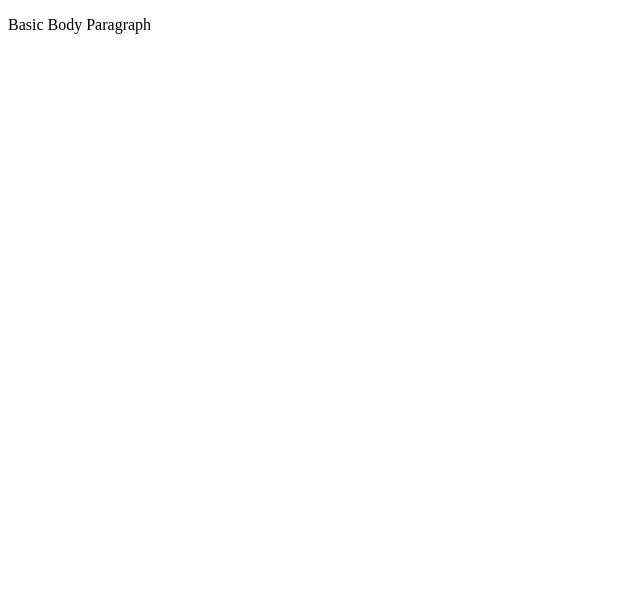
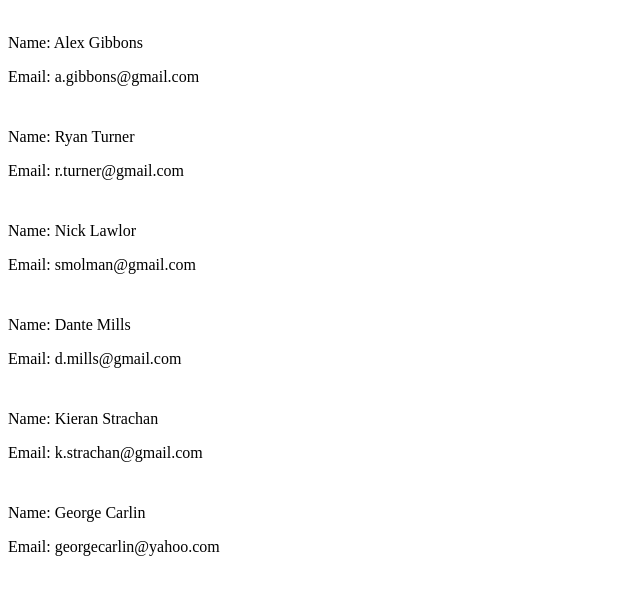
Before and after one commit to JadeManrique/web_example, a plain HTML site: page index.html in a window 1280 px wide. Shown: the whole page, without its empty margins (0-640 px from the left). Drawn offline with Linux system fonts and the light colour scheme.

Commit message:
saved more files

```diff
--- a/css/styles.css
+++ b/css/styles.css
@@ -0,0 +1,3 @@
+div {
+  padding-top: 10px;
+}
--- a/index.html
+++ b/index.html
@@ -11,11 +11,10 @@
 
   <link rel="icon" href="img/globe.png">
   <link rel="stylesheet" href="css/styles.css?v=1.0">
-  <script src="scripts/scripts.js"></script>
 </head>
 
-<body>
-  <p> Basic Body Paragraph </p>
+<body id="text">
+  <script src="scripts/scripts.js"></script>
 </body>
 
 </html>
--- a/scripts/scripts.js
+++ b/scripts/scripts.js
@@ -0,0 +1,24 @@
+var names = [
+  "Alex Gibbons",
+  "Ryan Turner",
+  "Nick Lawlor",
+  "Dante Mills",
+  "Kieran Strachan",
+  "George Carlin"
+];
+
+var emails = [
+  "a.gibbons@gmail.com",
+  "r.turner@gmail.com",
+  "smolman@gmail.com",
+  "d.mills@gmail.com",
+  "k.strachan@gmail.com",
+  "georgecarlin@yahoo.com"
+];
+
+for (var i = 0; i < names.length; i++) {
+
+  var html = "<div><p>Name: " + names[i] + "</p>" + "<p>Email: " + emails[i] + "</p></div>";
+
+  document.getElementById("text").insertAdjacentHTML('beforeend', html);
+}
```
